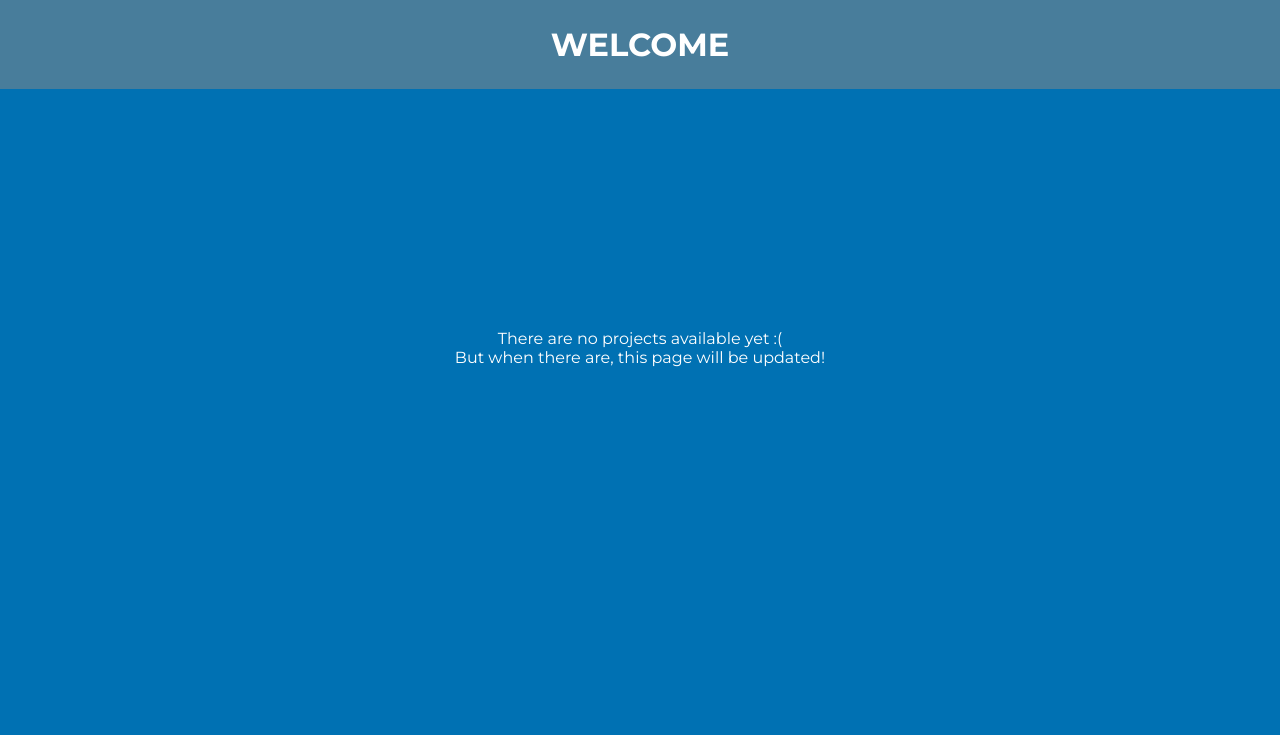
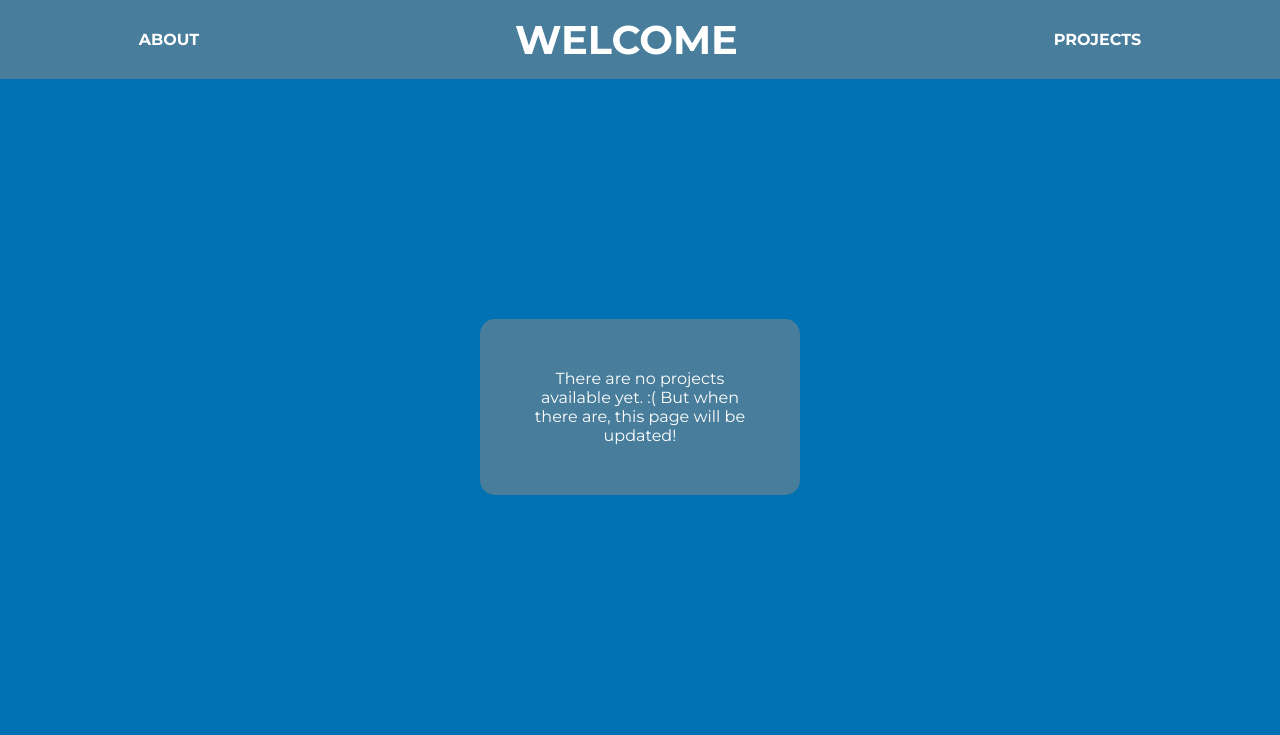
Before and after one commit to smarbo/smarbolab, a PHP site: page / in a window 1280 px wide. Shown: the top 735 px of the page. Run offline with PHP 8.4, Linux system fonts and the light colour scheme.

Commit message:
Files Updated

```diff
--- a/index.html
+++ b/index.html
@@ -9,11 +9,12 @@
 </head>
 <body>
     <header>
-        <h1>WELCOME</h1>
+        <div class="link-box">ABOUT</div>
+        <h1 class="welcome-sign">WELCOME</h1>
+        <div class="link-box">PROJECTS</div>
     </header>
     <div class="main">
-        <p>There are no projects available yet :(</p>
-        <p>But when there are, this page will be updated!</p>
+        <p>There are no projects available yet. :( But when there are, this page will be updated!</p>
     </div>
     <footer>
         &copy; Eddie Obrams 2023
--- a/style.css
+++ b/style.css
@@ -15,10 +15,32 @@ body{
 }
 
 header{
-	padding: 25px;
+	padding: 15px;
 	font-weight: 700;
 	background: #8888;
 	margin-bottom: 30vh;
+	display: flex;
+	width: auto;
+	justify-content: center;
+}
+
+.link-box{
+	margin: auto;
+}
+
+.welcome-sign{
+	font-size: 40px;
+	margin-left: 15vw;
+	margin-right: 15vw;
+
+}
+
+.main{
+	margin: auto;
+	width: 25%;
+	padding: 50px;
+	background: #8888;
+	border-radius: 15px;
 }
 
 footer{
@@ -30,3 +52,16 @@ footer{
 	background: #8888;
 	padding: 10px;
 }
+
+
+@media screen and (max-width: 1000px) {
+	/* styles to apply if screen size is less than 1000px */
+	.main{
+		width: 80%;
+	}
+
+	.welcome-sign{
+		margin-left: 5vw;
+		margin-right: 5vw;
+	}
+  }
```
Also changed, not shown: README.md.
